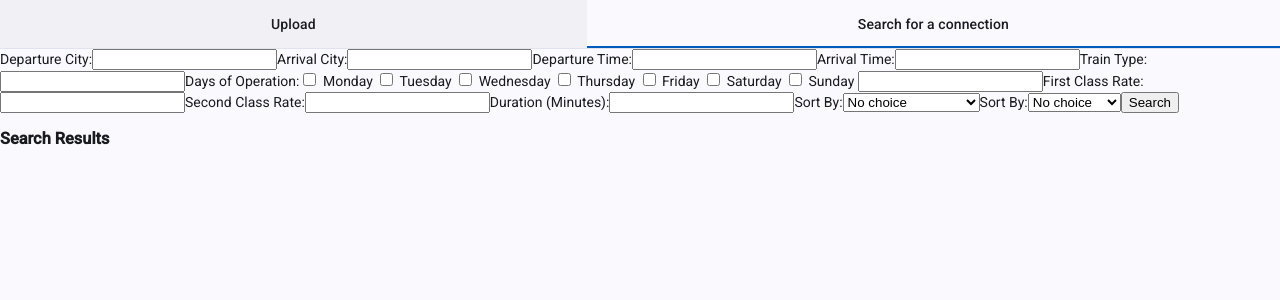
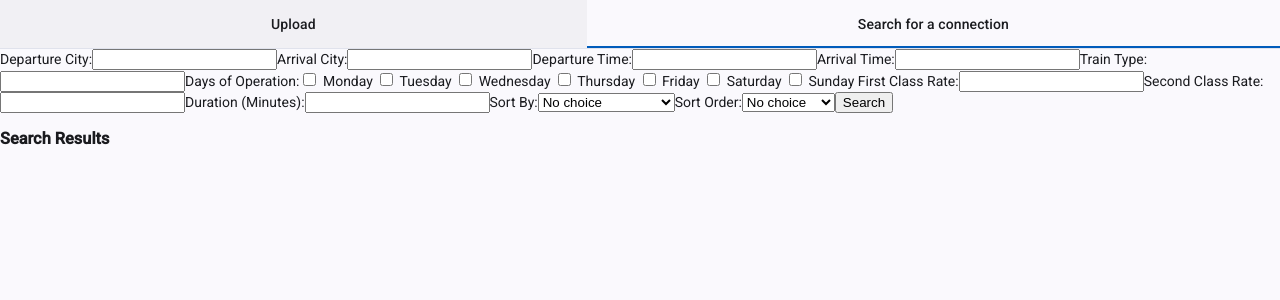
Before and after one commit to totalevo/SOEN-342, an Angular app in the folder frontend/: page / in a window 1280 px wide. Both pictures are taken after a click on the tab "Search for a connection". Shown: the top 300 px of the page. Built offline with nearby package versions, Linux system fonts and the light colour scheme.

Commit message:
Oopsies, I forgot  some stuff for the search

```diff
--- a/frontend/src/app/search-component/search-component.html
+++ b/frontend/src/app/search-component/search-component.html
@@ -32,7 +32,7 @@
     <input type="checkbox" formControlName="sunday"> Sunday
   </label>
 
-    <input type="text" id="daysOfOperation" formControlName="daysOfOperation">
+    <!-- <input type="text" id="daysOfOperation" formControlName="daysOfOperation"> -->
     <label>First Class Rate:</label>
     <input type="text" id="firstClassRate" formControlName="firstClassRate">
     <label>Second Class Rate:</label>
@@ -44,8 +44,9 @@
         <option value="">No choice</option>
         <option value="firstClassRate">First Class Rate</option>
         <option value="secondClassRate">Second Class Rate</option>
+        <option value="durationMinutes">Duration</option>
     </select>
-    <label>Sort By:</label>
+    <label>Sort Order:</label>
     <select id="sortOrder" formControlName="sortOrder">
         <option value="">No choice</option>
         <option value="asc">Ascending</option>
```
